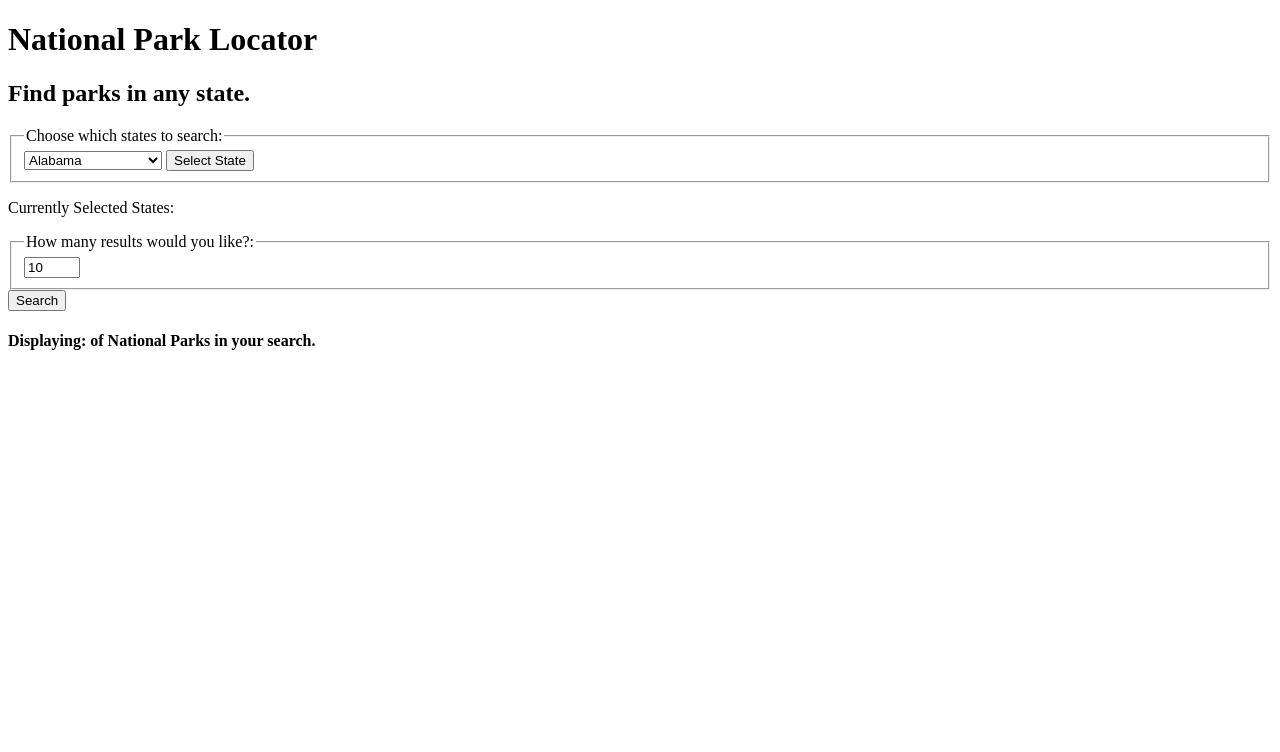
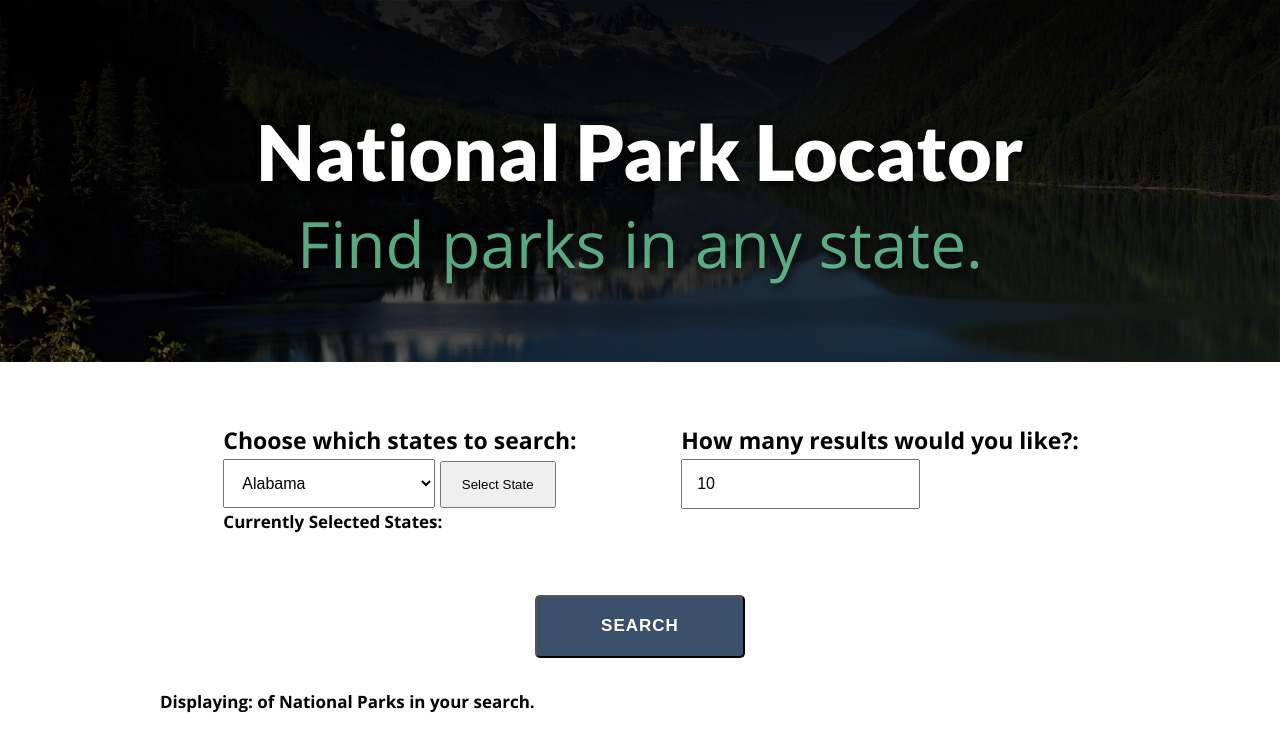
Before and after one commit to Nathan3p0/National-Park-List, a plain HTML site: page index.html in a window 1280 px wide. Drawn offline with nearby package versions, Linux system fonts and the light colour scheme.

Commit message:
added styling to page

```diff
--- a/app.js
+++ b/app.js
@@ -55,7 +55,7 @@ function displayResults(response) {
     for(let i = 0; i < response.data.length; i++){
         $('#searchResults').append(`
             <div>
-                <img src="${printImages(response.data[i])}" alt="state park picture">
+                <img src="${printImages(response.data[i])}" class="crop "alt="state park picture">
                 <h3>${response.data[i].fullName}</h3>
                 <p class="p-heading">Park Description:</p>
                 <p>${response.data[i].description}</p>
--- a/index.html
+++ b/index.html
@@ -6,16 +6,18 @@
     <meta http-equiv="X-UA-Compatible" content="ie=edge">
     <title>National Park Locator</title>
     <script src="https://code.jquery.com/jquery-3.4.1.min.js" integrity="sha256-CSXorXvZcTkaix6Yvo6HppcZGetbYMGWSFlBw8HfCJo=" crossorigin="anonymous"></script>
+    <link href="https://fonts.googleapis.com/css?family=Lato:400,700,900|Open+Sans:400,700&display=optional" rel="stylesheet">
     <link rel="stylesheet" href="style.css">
 </head>
 <body>
-    <header role="banner">
+    <header class="header" role="banner">
         <h1>National Park Locator</h1>
         <h2>Find parks in any state.</h2>
     </header>
-    <main role="main">
-        <section>
+    <main class="wrapper" role="main">
+        <section class="formSection">
             <form id="parkSearch">
+                <div class="states">
                 <fieldset>
                     <legend>Choose which states to search:</legend>
                         <select name="state" id="state">
@@ -74,13 +76,18 @@
                     <button id="selectState">Select State</button>
                 </fieldset>
                 <p>Currently Selected States: <span id="selectedStates"></span></p>
+            </div>
+            <div class="numChoice">
                 <fieldset>
                     <legend>How many results would you like?:</legend>
                     <input type="number" name="quantity" id="quantity" value="10" min="1" max="50">
                 </fieldset>
-                <button type="submit">Search</button>
+            </div>
+            <div class="submit">
+                <button type="submit" class="btn">Search</button>
+            </div>
             </form>
-            <h4 class="hidden">Displaying: <span id="limitResults"></span> of <span id="totalResults"></span>National Parks in your search.</h4>
+            <h4 class="hidden">Displaying: <span id="limitResults"></span> of <span id="totalResults"></span> National Parks in your search.</h4>
         </section>
         <section id="searchResults">
         </section>
--- a/style.css
+++ b/style.css
@@ -0,0 +1,166 @@
+* {
+    margin: 0;
+    padding: 0;
+    box-sizing: border-box;
+}
+
+html {
+    font-size: 62.5%;
+}
+
+body {
+    font-size: 1.7rem;
+    font-family: 'Open Sans', sans-serif;
+    line-height: 1.6;
+}
+
+.header {
+    background-image: linear-gradient(to top,
+    rgba(0,0,0,0.6),
+    rgba(0,0,0,0.9)
+    ), url(images/wilderness.jpg);
+    background-size: cover;
+    background-position: center;
+    max-width: 100%;
+    color: #fff;
+    padding: 6vw 4vw;
+    margin: 0 auto;
+    line-height: 1.3;
+    text-align: center;
+}
+
+.header h1 {
+    margin-top: 2vw;
+    font-size: 6vw;
+    font-family: 'Lato', sans-serif;
+    font-weight: 900;
+    text-shadow: 1px 3px 10px rgba(0,0,0,0.9);
+}
+
+.header h2 {
+    font-size: 5vw;
+    font-weight: 400;
+    color: #71dba6c4;
+    text-shadow: 1px 3px 10px rgba(0,0,0,0.9);
+}
+
+.wrapper {
+    max-width: 75%;
+    margin: 0 auto;
+}
+
+fieldset {
+    border: none;
+}
+
+legend {
+    font-weight: bold;
+    font-size: 2.3rem;
+}
+
+#selectState {
+    padding: 1.4rem 2rem;
+}
+
+select,input[type=number] {
+    font-size: 1.6rem;
+    padding: 1.4rem;
+    width: 60%;
+}
+
+
+
+
+
+form {
+    margin-top: 3rem;
+    display: grid;
+    grid-template-columns: repeat(2, 1fr);
+    grid-auto-rows: minmax(100px, auto);
+    grid-template-areas:
+        "st nm"
+        "sr sr";
+}
+
+.states {
+    grid-area: st;
+}
+
+.states p {
+    font-weight: bold;
+}
+
+.states span {
+    color: rgb(88, 189, 172)
+}
+
+.numChoice {
+    grid-area: nm;
+}
+
+
+form div {
+    margin: 0 auto;
+    padding: 3rem;
+}
+
+
+.submit {
+    grid-area: sr;
+}
+
+.btn {
+    text-transform: uppercase;
+    text-decoration: none;
+    padding: 1.5vw 5vw;
+    display: inline-block;
+    border-radius: .5rem;
+    background: #3A506B;
+    color: #fff;
+    font-weight: 700;
+    font-size: 1.7rem;
+    letter-spacing: .1rem;
+    transition: all .2s;
+}
+
+.btn:hover {
+    transform: translateY(-0.3rem);
+    box-shadow: 1px 3px 10px rgba(0,0,0,0.7);;
+}
+
+#searchResults {
+    display: grid;
+    grid-template-columns: repeat( auto-fill, minmax(350px, 1fr));
+    grid-gap: 1rem;
+}
+
+.crop {
+    margin: 0 auto;
+    width: 100%;
+    overflow: hidden;
+}
+.crop img {
+    height: auto;
+    width: 350px;
+    box-shadow: 1px 5px 15px rgba(0,0,0,0.7);
+    border: 5px solid black;
+}
+
+
+@media screen and (max-width: 800px) {
+    form {
+        grid-template-columns: 1fr;
+        grid-template-areas:
+        "st"
+        "nm"
+        "sr";
+    }
+
+    .formSection {
+        text-align: center;
+    }
+
+    .wrapper {
+        width: 100%;
+    }
+}
```
Also changed, not shown: images/wilderness.jpg (added).
